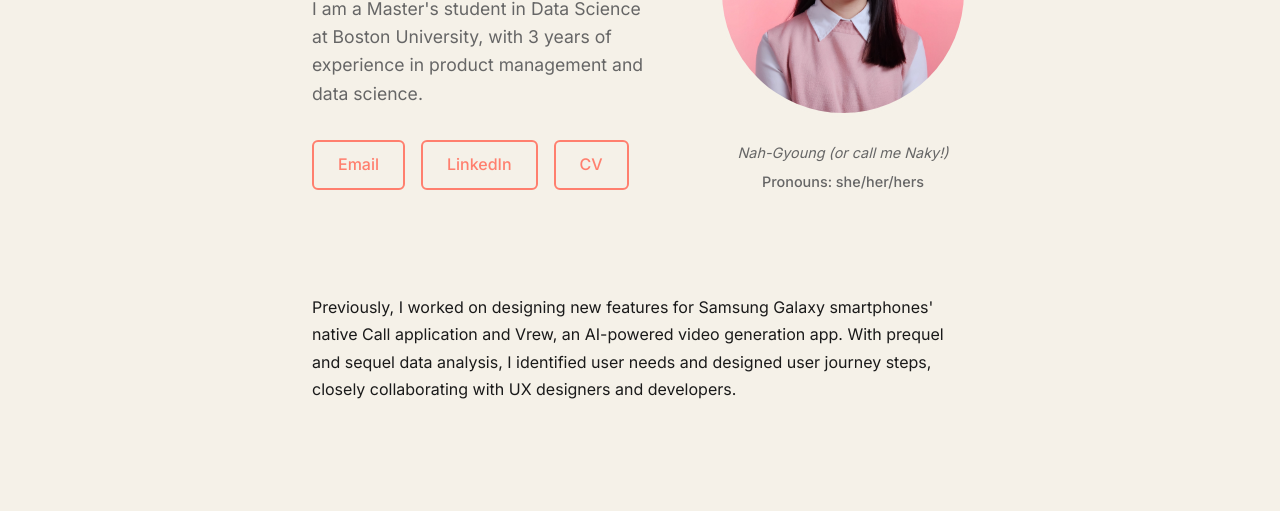
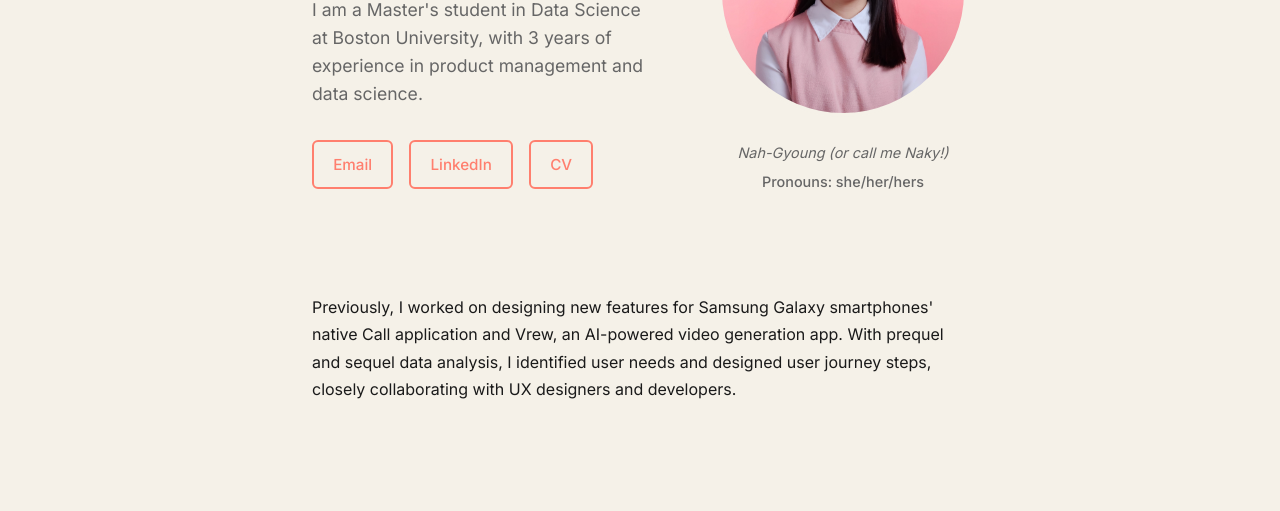
Before and after one commit to NakyeongKimm/nakyeongkimm.github.io, a plain HTML site: page index.html in a window 1280 px wide. Shown: the part 289-800 px from the top of the page. Drawn offline with Linux system fonts and the light colour scheme.

Commit message:
Reduce contact button padding to fit all buttons on one line

```diff
--- a/style.css
+++ b/style.css
@@ -477,7 +477,7 @@ footer p {
 }
 
 .contact-button {
-    padding: 0.6rem 1.5rem;
+    padding: 0.6rem 1.2rem;
     background-color: transparent;
     color: var(--color-accent);
     border: 2px solid var(--color-accent);
@@ -485,6 +485,7 @@ footer p {
     font-weight: 500;
     transition: all 0.2s ease;
     display: inline-block;
+    font-size: 0.95rem;
 }
 
 .contact-button:hover {
```
